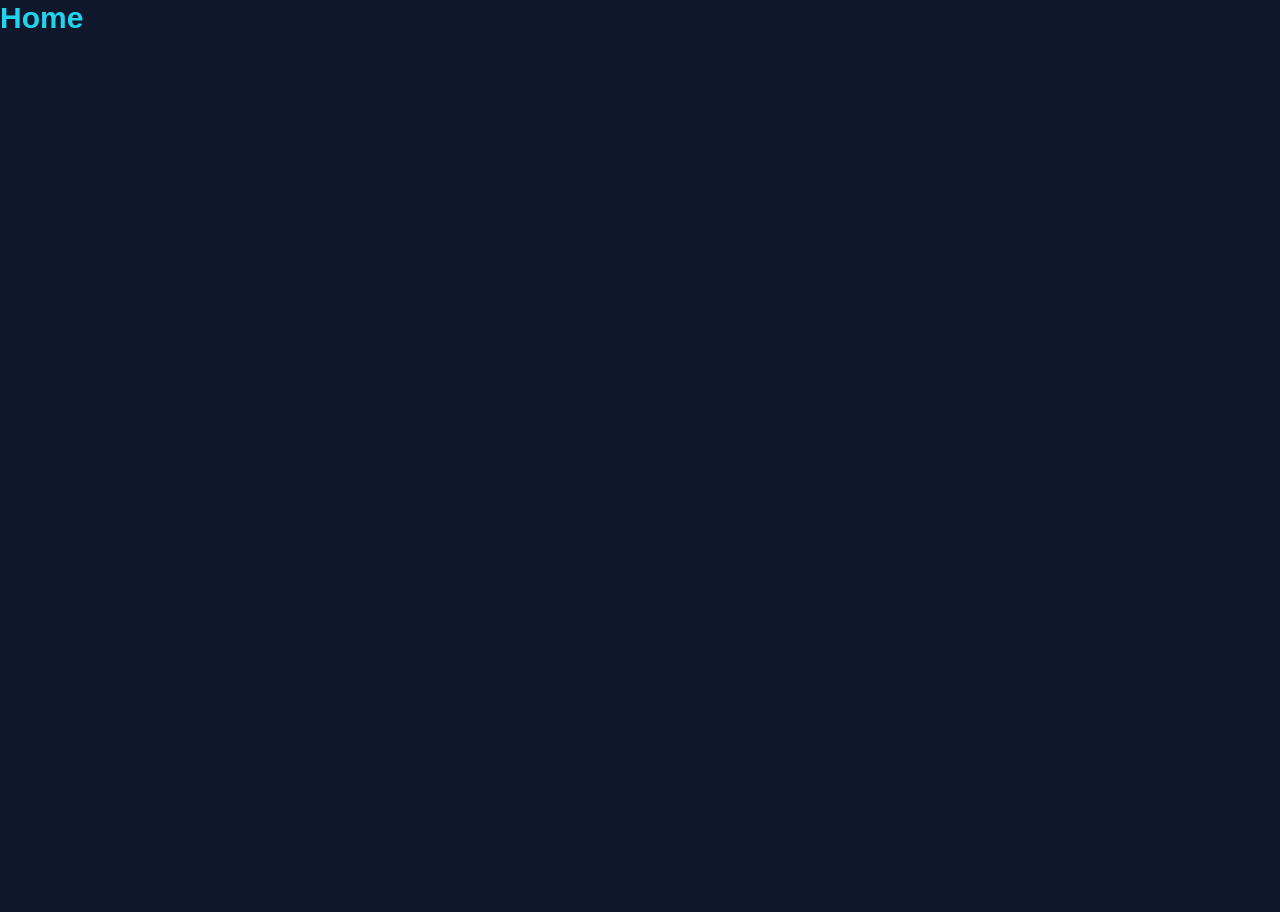
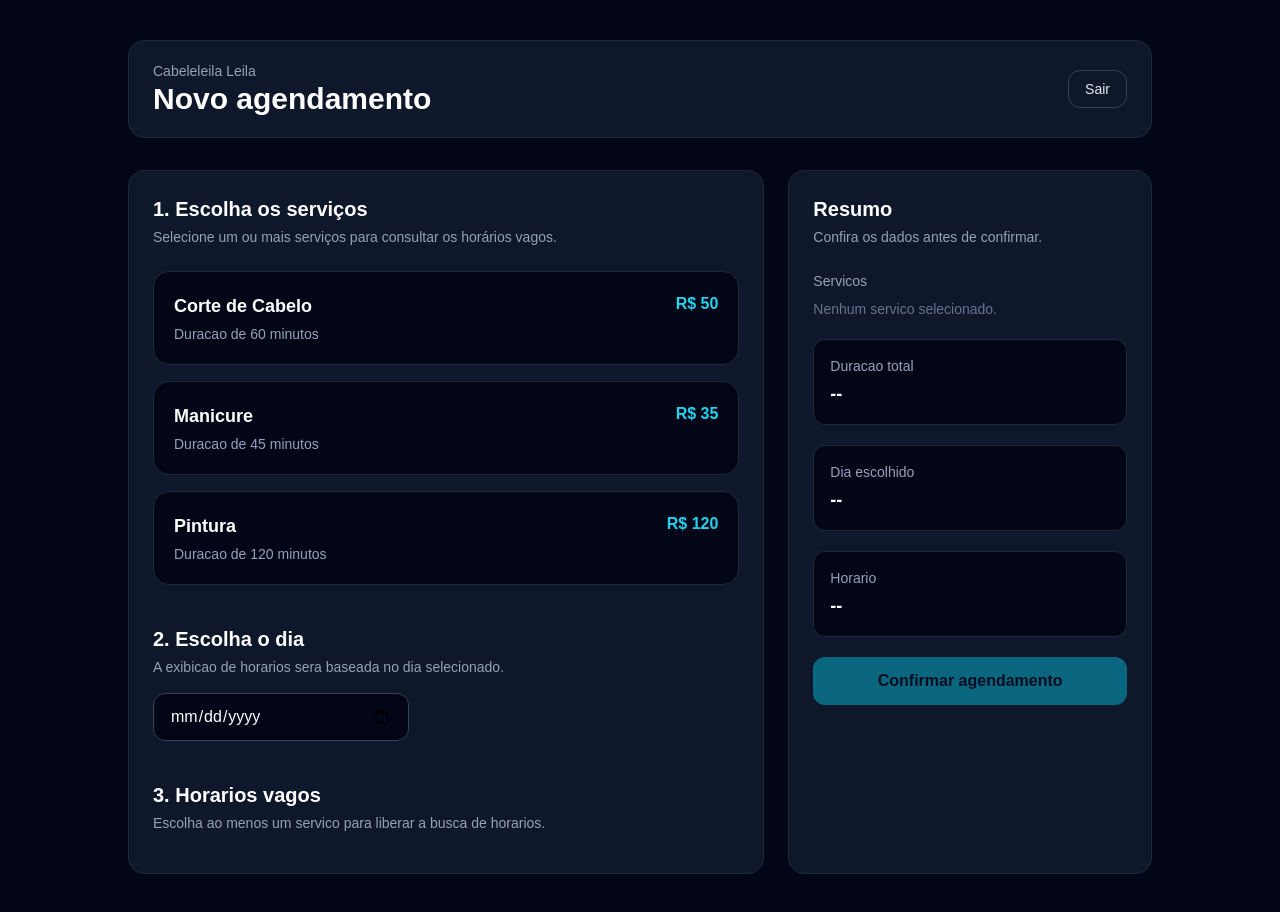
Before and after one commit to LipeBachega/DsinProvaPraticaFrontend, a React (Vite) app: page /home in a window 1280 px wide. Before the commit the page ends 800 px from the top, so only its background shows below. Built offline with nearby package versions, Linux system fonts and the light colour scheme.

Commit message:
feat: implementando esqueleto inicial para home com selecao de servicos, data e horários

```diff
--- a/src/pages/home/index.tsx
+++ b/src/pages/home/index.tsx
@@ -1,7 +1,236 @@
+import { useMemo, useState } from "react";
+import { useNavigate } from "react-router-dom";
+
+const services = [
+  {
+    id: 1,
+    name: "Corte de Cabelo",
+    price: "R$ 50",
+    duration: 60,
+  },
+  {
+    id: 2,
+    name: "Manicure",
+    price: "R$ 35",
+    duration: 45,
+  },
+  {
+    id: 3,
+    name: "Pintura",
+    price: "R$ 120",
+    duration: 120,
+  },
+];
+
+const availableSlotsByDay: Record<string, string[]> = {
+  "2026-05-20": ["09:00", "10:30", "14:00", "16:30"],
+  "2026-05-21": ["08:00", "11:00", "13:30", "15:00"],
+  "2026-05-22": ["09:30", "12:00", "17:00"],
+};
+
 const Home = () => {
+  const navigate = useNavigate();
+  const [selectedServices, setSelectedServices] = useState<number[]>([]);
+  const [selectedDate, setSelectedDate] = useState("");
+  const [selectedTime, setSelectedTime] = useState("");
+
+  const availableSlots = selectedDate ? availableSlotsByDay[selectedDate] ?? [] : [];
+
+  const selectedServiceDetails = services.filter((service) =>
+    selectedServices.includes(service.id),
+  );
+
+  const totalDuration = useMemo(() => {
+    return selectedServiceDetails.reduce((total, service) => total + service.duration, 0);
+  }, [selectedServiceDetails]);
+
+  const toggleService = (serviceId: number) => {
+    setSelectedTime("");
+
+    setSelectedServices((current) =>
+      current.includes(serviceId)
+        ? current.filter((id) => id !== serviceId)
+        : [...current, serviceId],
+    );
+  };
+
+  const handleDateChange = (date: string) => {
+    setSelectedDate(date);
+    setSelectedTime("");
+  };
+
   return (
-    <div className="text-3xl font-bold text-cyan-400">
-      Home
+    <div className="min-h-screen bg-slate-950 px-6 py-10 text-white">
+      <div className="mx-auto flex max-w-5xl flex-col gap-8">
+        <header className="flex items-center justify-between rounded-2xl border border-slate-800 bg-slate-900 px-6 py-5">
+          <div>
+            <p className="text-sm text-slate-400">Cabeleleila Leila</p>
+            <h1 className="text-3xl font-bold text-white">Novo agendamento</h1>
+          </div>
+
+          <button
+            type="button"
+            onClick={() => navigate("/login")}
+            className="rounded-xl border border-slate-700 px-4 py-2 text-sm font-medium text-slate-200 transition hover:border-cyan-500 hover:text-cyan-400"
+          >
+            Sair
+          </button>
+        </header>
+
+        <div className="grid grid-cols-[1.4fr_0.8fr] gap-6">
+          <section className="rounded-2xl border border-slate-800 bg-slate-900 p-6">
+            <div className="mb-6">
+              <h2 className="text-xl font-semibold text-white">1. Escolha os serviços</h2>
+              <p className="mt-1 text-sm text-slate-400">
+                Selecione um ou mais serviços para consultar os horários vagos.
+              </p>
+            </div>
+
+            <div className="flex flex-col gap-4">
+              {services.map((service) => {
+                const isSelected = selectedServices.includes(service.id);
+
+                return (
+                  <button
+                    key={service.id}
+                    type="button"
+                    onClick={() => toggleService(service.id)}
+                    className={`rounded-2xl border p-5 text-left transition ${
+                      isSelected
+                        ? "border-cyan-500 bg-cyan-500/10"
+                        : "border-slate-800 bg-slate-950 hover:border-slate-700"
+                    }`}
+                  >
+                    <div className="flex items-start justify-between">
+                      <div>
+                        <h3 className="text-lg font-semibold text-white">{service.name}</h3>
+                        <p className="mt-1 text-sm text-slate-400">
+                          Duracao de {service.duration} minutos
+                        </p>
+                      </div>
+
+                      <span className="text-base font-semibold text-cyan-400">
+                        {service.price}
+                      </span>
+                    </div>
+                  </button>
+                );
+              })}
+            </div>
+
+            <div className="mt-10">
+              <h2 className="text-xl font-semibold text-white">2. Escolha o dia</h2>
+              <p className="mt-1 text-sm text-slate-400">
+                A exibicao de horarios sera baseada no dia selecionado.
+              </p>
+
+              <input
+                type="date"
+                value={selectedDate}
+                onChange={(event) => handleDateChange(event.target.value)}
+                className="mt-4 h-12 w-64 rounded-xl border border-slate-700 bg-slate-950 px-4 text-white outline-none transition focus:border-cyan-500"
+              />
+            </div>
+
+            <div className="mt-10">
+              <h2 className="text-xl font-semibold text-white">3. Horarios vagos</h2>
+              <p className="mt-1 text-sm text-slate-400">
+                {selectedServices.length === 0
+                  ? "Escolha ao menos um servico para liberar a busca de horarios."
+                  : !selectedDate
+                    ? "Selecione um dia para ver os horarios disponiveis."
+                    : "Escolha um horario livre para finalizar o agendamento."}
+              </p>
+
+              <div className="mt-4 flex flex-wrap gap-3">
+                {availableSlots.map((slot) => {
+                  const isSelected = selectedTime === slot;
+
+                  return (
+                    <button
+                      key={slot}
+                      type="button"
+                      disabled={selectedServices.length === 0 || !selectedDate}
+                      onClick={() => setSelectedTime(slot)}
+                      className={`min-w-24 rounded-xl border px-4 py-3 text-sm font-semibold transition ${
+                        isSelected
+                          ? "border-cyan-500 bg-cyan-500 text-slate-950"
+                          : "border-slate-700 bg-slate-950 text-slate-200 hover:border-cyan-500"
+                      } disabled:cursor-not-allowed disabled:opacity-40`}
+                    >
+                      {slot}
+                    </button>
+                  );
+                })}
+              </div>
+
+              {selectedServices.length > 0 && selectedDate && availableSlots.length === 0 && (
+                <p className="mt-4 text-sm text-amber-400">
+                  Nenhum horario vago encontrado para este dia.
+                </p>
+              )}
+            </div>
+          </section>
+
+          <aside className="rounded-2xl border border-slate-800 bg-slate-900 p-6">
+            <h2 className="text-xl font-semibold text-white">Resumo</h2>
+            <p className="mt-1 text-sm text-slate-400">
+              Confira os dados antes de confirmar.
+            </p>
+
+            <div className="mt-6 flex flex-col gap-5">
+              <div>
+                <p className="text-sm font-medium text-slate-400">Servicos</p>
+                <div className="mt-2 flex flex-col gap-2">
+                  {selectedServiceDetails.length > 0 ? (
+                    selectedServiceDetails.map((service) => (
+                      <div
+                        key={service.id}
+                        className="rounded-xl border border-slate-800 bg-slate-950 px-4 py-3 text-sm text-slate-200"
+                      >
+                        {service.name}
+                      </div>
+                    ))
+                  ) : (
+                    <p className="text-sm text-slate-500">Nenhum servico selecionado.</p>
+                  )}
+                </div>
+              </div>
+
+              <div className="rounded-xl border border-slate-800 bg-slate-950 p-4">
+                <p className="text-sm text-slate-400">Duracao total</p>
+                <strong className="mt-1 block text-lg text-white">
+                  {totalDuration > 0 ? `${totalDuration} minutos` : "--"}
+                </strong>
+              </div>
+
+              <div className="rounded-xl border border-slate-800 bg-slate-950 p-4">
+                <p className="text-sm text-slate-400">Dia escolhido</p>
+                <strong className="mt-1 block text-lg text-white">
+                  {selectedDate || "--"}
+                </strong>
+              </div>
+
+              <div className="rounded-xl border border-slate-800 bg-slate-950 p-4">
+                <p className="text-sm text-slate-400">Horario</p>
+                <strong className="mt-1 block text-lg text-white">
+                  {selectedTime || "--"}
+                </strong>
+              </div>
+
+              <button
+                type="button"
+                disabled={
+                  selectedServices.length === 0 || !selectedDate || !selectedTime
+                }
+                className="h-12 rounded-xl bg-cyan-500 font-semibold text-slate-950 transition hover:opacity-90 disabled:cursor-not-allowed disabled:opacity-50"
+              >
+                Confirmar agendamento
+              </button>
+            </div>
+          </aside>
+        </div>
+      </div>
     </div>
   );
 };
```
